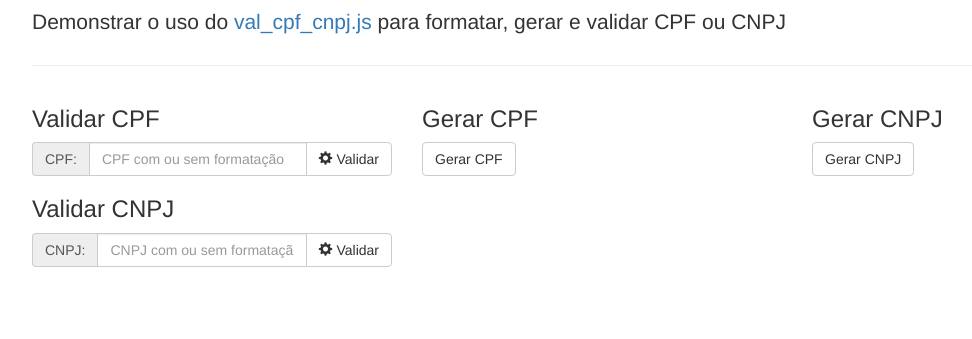
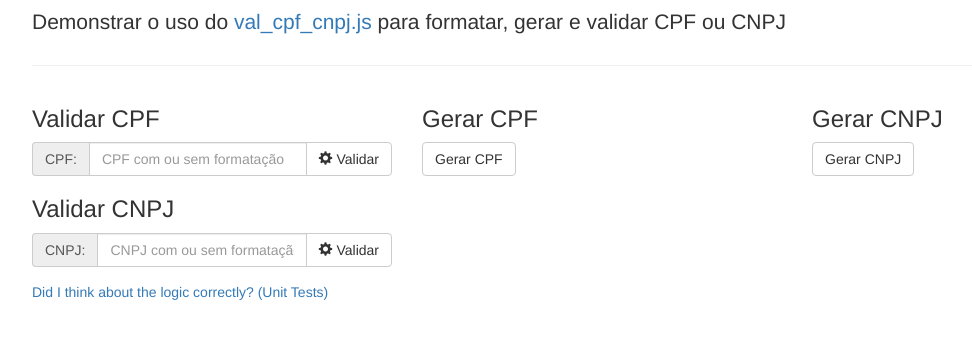
Before and after one commit to fabiorecife/cpf-cnpj-js, a website: page index.html in a window 1280 px wide. Shown: the part 83-422 px from the top of the page, without its empty margins (38-1010 px from the left). Drawn offline with nearby package versions, Linux system fonts and the light colour scheme.

Commit message:
link to unit tests

```diff
--- a/index.html
+++ b/index.html
@@ -94,7 +94,7 @@
 
     <div class="row">
         <div class="col-md-4">
-
+            <a href="qunit.html">Did I think about the logic correctly? (Unit Tests)</a>
 
         </div>
         <div class="col-md-4">
```
